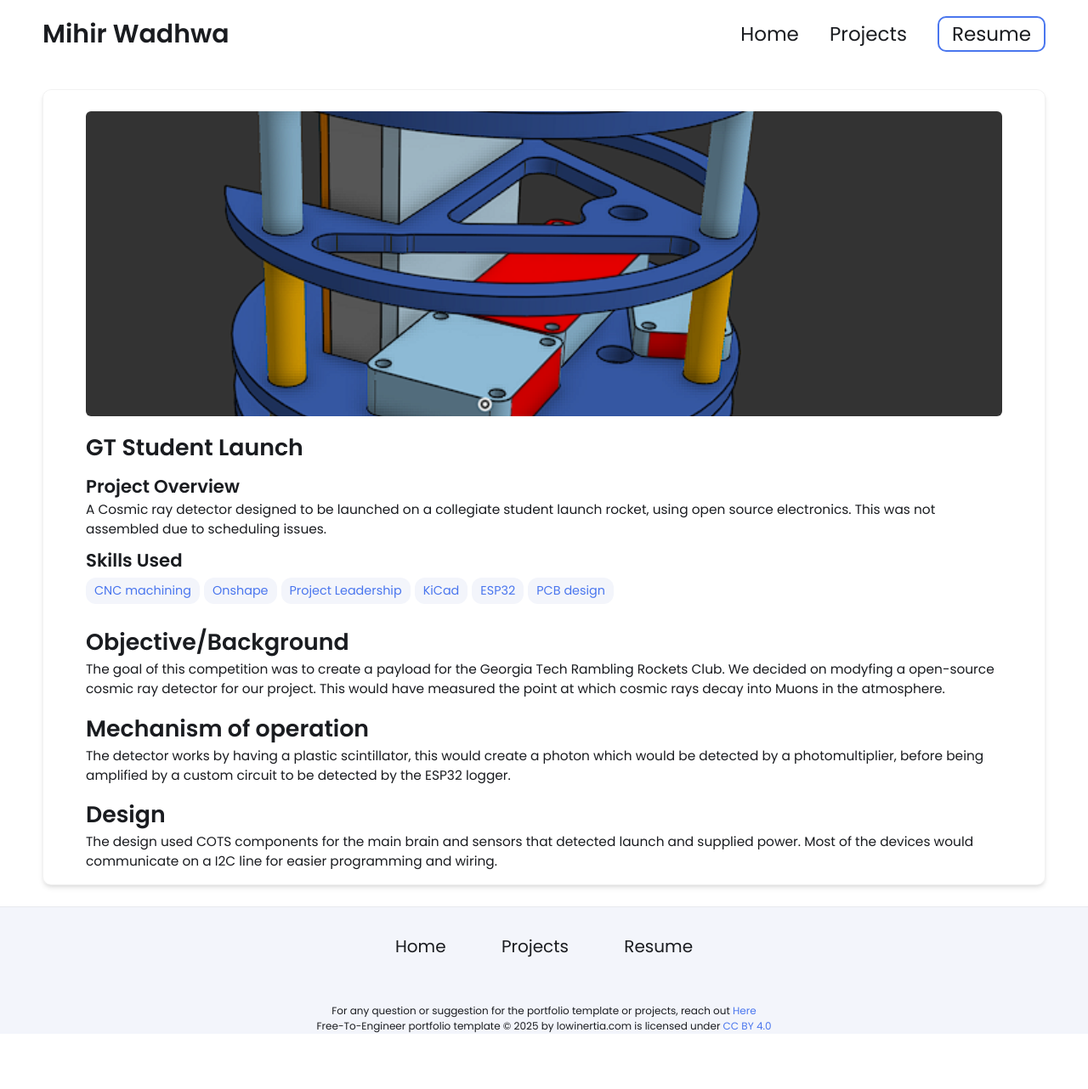
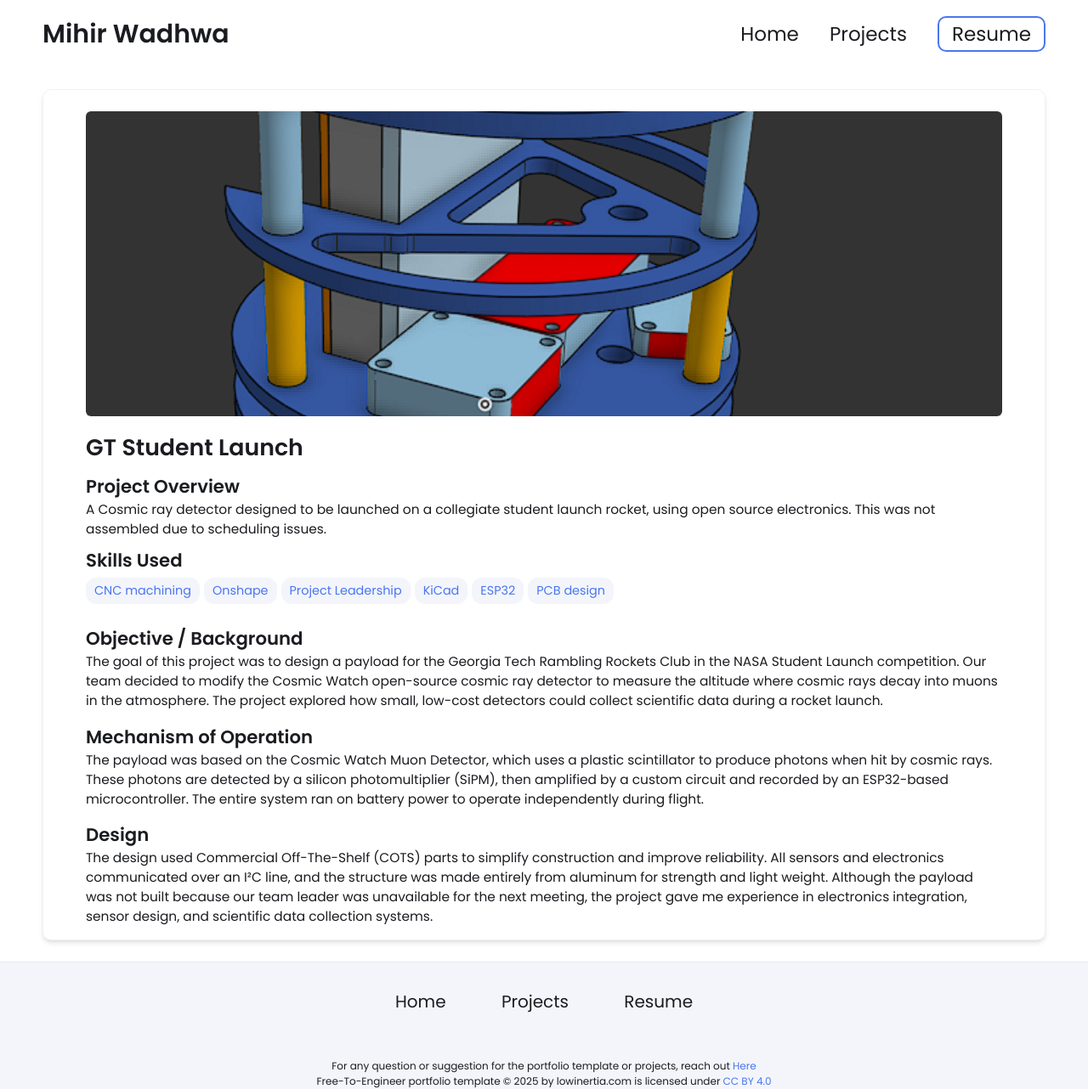
Before and after one commit to mihirwadhwa27/mihirwadhwa27.github.io, a Jekyll site: the page built from _projects/student-launch/index.md, in a window 1280 px wide. Shown: the whole page at 85% size. Built offline with Jekyll 4.4.1, drawn with Linux system fonts in a browser that asks for light colours; before the commit the page ends 1217 px from its top, so only the background shows below that.

Commit message:
Update index.md

```diff
--- a/_projects/student-launch/index.md
+++ b/_projects/student-launch/index.md
@@ -11,9 +11,10 @@ skills:
 - PCB design
 main-image: /image.png
 ---
-# Objective/Background
-The goal of this competition was to create a payload for the Georgia Tech Rambling Rockets Club. We decided on modyfing a open-source cosmic ray detector for our project. This would have measured the point at which cosmic rays decay into Muons in the atmosphere.
-# Mechanism of operation
-The detector works by having a plastic scintillator, this would create a photon which would be detected by a photomultiplier, before being amplified by a custom circuit to be detected by the ESP32 logger.
-# Design
-The design used COTS components for the main brain and sensors that detected launch and supplied power. Most of the devices would communicate on a I2C line for easier programming and wiring.
+## Objective / Background
+The goal of this project was to design a payload for the Georgia Tech Rambling Rockets Club in the NASA Student Launch competition. Our team decided to modify the Cosmic Watch open-source cosmic ray detector to measure the altitude where cosmic rays decay into muons in the atmosphere. The project explored how small, low-cost detectors could collect scientific data during a rocket launch.
+##  Mechanism of Operation
+The payload was based on the Cosmic Watch Muon Detector, which uses a plastic scintillator to produce photons when hit by cosmic rays. These photons are detected by a silicon photomultiplier (SiPM), then amplified by a custom circuit and recorded by an ESP32-based microcontroller. The entire system ran on battery power to operate independently during flight.
+## Design
+The design used Commercial Off-The-Shelf (COTS) parts to simplify construction and improve reliability. All sensors and electronics communicated over an I²C line, and the structure was made entirely from aluminum for strength and light weight.
+Although the payload was not built because our team leader was unavailable for the next meeting, the project gave me experience in electronics integration, sensor design, and scientific data collection systems.
```
